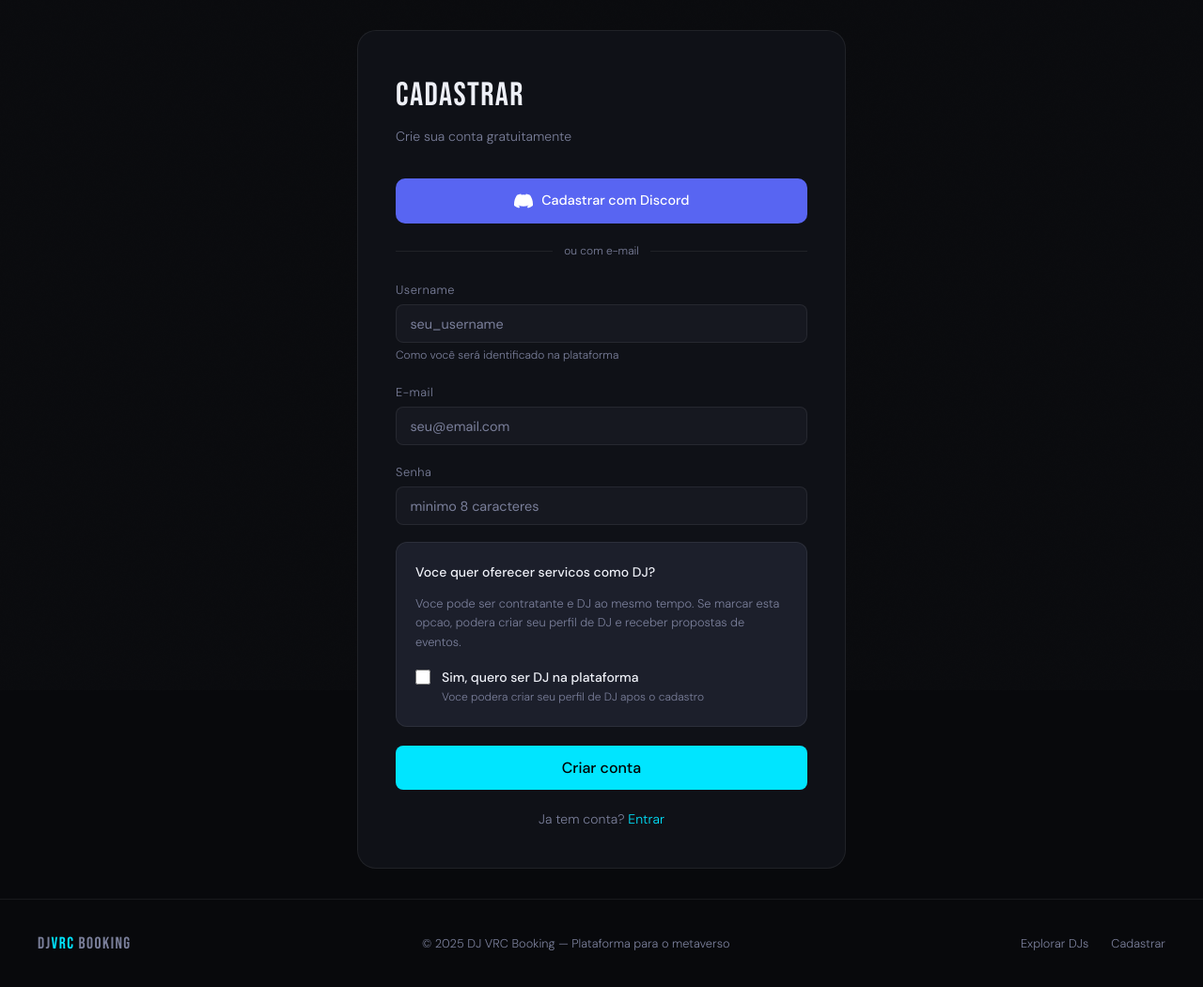
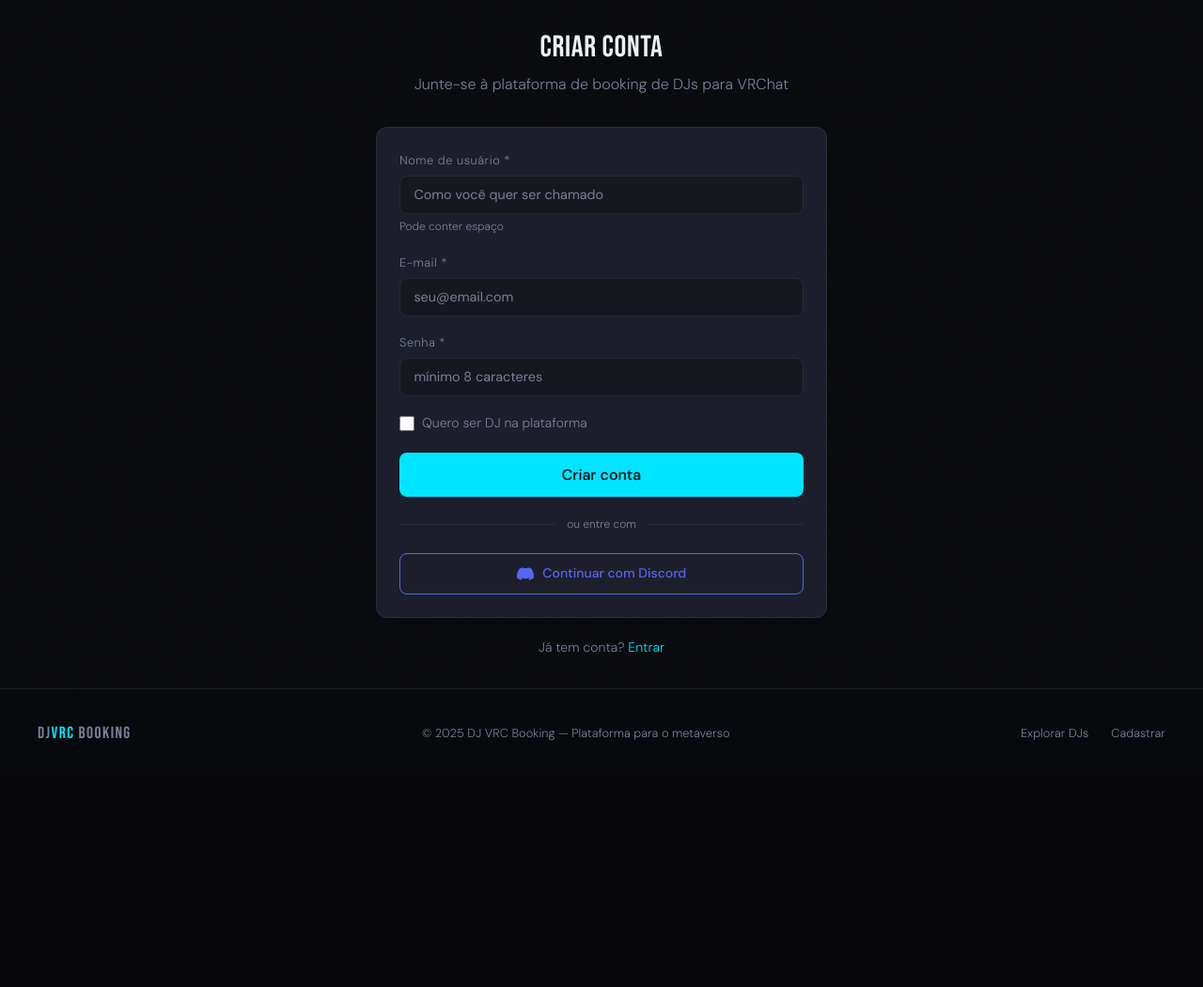
Before and after one commit to gianpelisser/DJVRC_Booking_Frontend, a Flask app: page /auth/register in a window 1280 px wide. Shown: the part 65-1116 px from the top of the page at 94% size. After the commit the page ends 853 px from the top, so only its background shows below. Run offline with Flask 3, Linux system fonts and the light colour scheme; data that the repository does not hold is empty.

Commit message:
ver: 0.0.0.8 cadastrar novo usuario (ok)

```diff
--- a/app/auth/routes.py
+++ b/app/auth/routes.py
@@ -9,7 +9,7 @@ auth_bp = Blueprint("auth", __name__)
 def login():
     if session.get("access_token"):
         return redirect(url_for("index"))
-    return render_template("auth/login.html")
+    return render_template("auth/login.html", register_config=_get_register_config())
 
 
 @auth_bp.post("/login")
@@ -26,7 +26,7 @@ def login_post():
 
     msg = data.get("message", "Erro ao fazer login.") if data else "Erro de conexão com a API."
     flash(msg, "danger")
-    return render_template("auth/login.html", email=email)
+    return render_template("auth/login.html", email=email, register_config=_get_register_config())
 
 
 @auth_bp.get("/register")
@@ -39,11 +39,13 @@ def register():
         "discord_username":     request.args.get("discord_username", ""),
         "discord_display_name": request.args.get("discord_display_name", ""),
         "discord_avatar":       request.args.get("discord_avatar", ""),
+        "google_id":            request.args.get("google_id", ""),
+        "google_name":          request.args.get("google_name", ""),
+        "google_avatar":        request.args.get("google_avatar", ""),
         "email":                request.args.get("email", ""),
         "username":             request.args.get("username", ""),
     }
-    via_discord = bool(prefill["discord_id"])
-    return render_template("auth/register.html", prefill=prefill, via_discord=via_discord)
+    return render_template("auth/register.html", prefill=prefill, register_config=_get_register_config())
 
 
 @auth_bp.post("/register")
@@ -59,6 +61,9 @@ def register_post():
     discord_username     = form.get("discord_username", "").strip()
     discord_display_name = form.get("discord_display_name", "").strip()
     discord_avatar       = form.get("discord_avatar", "").strip()
+    google_id     = form.get("google_id", "").strip()
+    google_name   = form.get("google_name", "").strip()
+    google_avatar = form.get("google_avatar", "").strip()
 
     payload = {
         "username":         username,
@@ -68,6 +73,9 @@ def register_post():
         "discord_username":     discord_username or None,
         "discord_display_name": discord_display_name or None,
         "discord_avatar":       discord_avatar or None,
+        "google_id":     google_id or None,
+        "google_name":   google_name or None,
+        "google_avatar": google_avatar or None,
     }
     if not discord_id:
         payload["password"] = password
@@ -75,16 +83,17 @@ def register_post():
     data, status = api_post("/auth/register", payload)
 
     if status == 201 and data and data.get("success"):
-        # Se veio pelo Discord, a API ja retorna tokens — loga direto
-        if discord_id and data["data"].get("access_token"):
+        # OAuth (Discord ou Google) — já vem verificado, loga direto
+        if data["data"].get("access_token"):
             _save_session(data["data"])
             flash("Conta criada! Bem-vindo ao DJ VRC Booking!", "success")
             return redirect(url_for("index"))
 
+        # Cadastro por email — precisa verificar
         flash("Cadastro realizado! Verifique seu e-mail para ativar a conta.", "success")
         return redirect(url_for("auth.login"))
 
-    msg = data.get("message", "Erro ao cadastrar.") if data else "Erro de conexão com a API."
+    msg = data.get("message", "Erro ao cadastrar.") if data else "Erro de conexao com a API."
     flash(msg, "danger")
     prefill = {
         "discord_id":       discord_id,
@@ -95,8 +104,7 @@ def register_post():
     }
     return render_template("auth/register.html",
         prefill=prefill,
-        via_discord=bool(discord_id),
-        is_dj=is_dj,
+        register_config=_get_register_config(),
     )
 
 
@@ -203,6 +211,52 @@ def discord_callback():
     return redirect(url_for("auth.login"))
 
 
+# --- Google OAuth ---
+
+@auth_bp.get("/google")
+def google_login():
+    data = api_get("/auth/google")
+    if not data or not data.get("success"):
+        flash("Login com Google não disponível.", "danger")
+        return redirect(url_for("auth.login"))
+    return redirect(data["data"]["redirect_url"])
+
+
+@auth_bp.get("/google/callback")
+def google_callback():
+    from urllib.parse import urlencode
+    code  = request.args.get("code", "")
+    error_param = request.args.get("error")
+    if error_param:
+        flash("Autorização cancelada.", "warning")
+        return redirect(url_for("auth.login"))
+
+    data = api_get(f"/auth/google/callback?code={code}")
+    if not data or not data.get("success"):
+        flash("Falha ao autenticar com Google.", "danger")
+        return redirect(url_for("auth.login"))
+
+    d      = data["data"]
+    action = d.get("action")
+
+    if action == "login":
+        session["access_token"]  = d["access_token"]
+        session["refresh_token"] = d["refresh_token"]
+        session["user"]          = d["user"]
+        flash(f"Bem-vindo, {d['user']['username']}!", "success")
+        return redirect(url_for("account.dashboard"))
+
+    # action == "register"
+    params = urlencode({
+        "google_id":     d.get("google_id", ""),
+        "google_name":   d.get("google_name", ""),
+        "google_avatar": d.get("google_avatar", ""),
+        "email":         d.get("email", ""),
+        "username":      d.get("suggested_username", ""),
+    })
+    return redirect(url_for("auth.register") + "?" + params)
+
+
 # --- Contato ---
 
 @auth_bp.get("/contact")
@@ -239,6 +293,17 @@ def contact_post():
                                     "subject": assunto, "message": msg})
 
 
+# --- Register Config Helper ---
+
+def _get_register_config():
+    """Busca na API quais métodos de cadastro estão ativos."""
+    data = api_get("/auth/register-config")
+    if data and data.get("success"):
+        return data.get("data", {})
+    # Fallback: todos ativos
+    return {"email_enabled": True, "discord_enabled": True, "google_enabled": False}
+
+
 # --- Helpers ---
 
 def _save_session(data: dict) -> None:
--- a/templates/auth/register.html
+++ b/templates/auth/register.html
@@ -1,101 +1,144 @@
 {% extends "base.html" %}
-{% block title %}Cadastrar — DJ VRC Booking{% endblock %}
+{% block title %}Cadastro — DJ VRC Booking{% endblock %}
 {% block content %}
-<div class="auth-wrap">
-  <div class="auth-card" style="max-width:520px;">
+<div style="min-height:80vh; display:flex; align-items:center; justify-content:center; padding:2rem;">
+  <div style="width:100%; max-width:480px;">
 
-    {% if via_discord %}
-    <!-- Header quando veio pelo Discord -->
-    <div style="display:flex; align-items:center; gap:1rem; margin-bottom:1.5rem;">
+    <div style="text-align:center; margin-bottom:2rem;">
+      {% if prefill.discord_id %}
+        <div style="width:64px; height:64px; border-radius:50%; margin:0 auto .75rem;
+                    overflow:hidden; background:linear-gradient(135deg,#5865F2,#7289da);">
           {% if prefill.discord_avatar %}
             <img src="https://cdn.discordapp.com/avatars/{{ prefill.discord_id }}/{{ prefill.discord_avatar }}.png"
-             style="width:56px; height:56px; border-radius:50%; border:2px solid var(--accent);"
+                 style="width:100%; height:100%; object-fit:cover;"
                  onerror="this.style.display='none'" />
           {% endif %}
-      <div>
-        <div class="auth-title" style="font-size:1.6rem; margin-bottom:0;">Olá, {{ prefill.discord_display_name or prefill.discord_username }}!</div>
-        <p style="font-size:.8rem; color:var(--muted); margin:.1rem 0 0;">@{{ prefill.discord_username }} · Discord conectado. Complete seu cadastro.</p>
         </div>
+        <div class="auth-title" style="font-size:1.6rem; margin-bottom:0;">
+          Olá, {{ prefill.discord_display_name or prefill.discord_username }}!
         </div>
+        <p style="font-size:.8rem; color:var(--muted); margin:.1rem 0 0;">
+          @{{ prefill.discord_username }} · Discord conectado. Complete seu cadastro.
+        </p>
+      {% elif prefill.google_id %}
+        <div style="width:64px; height:64px; border-radius:50%; margin:0 auto .75rem;
+                    overflow:hidden; background:linear-gradient(135deg,#4285F4,#34A853);">
+          {% if prefill.google_avatar %}
+            <img src="{{ prefill.google_avatar }}"
+                 style="width:100%; height:100%; object-fit:cover;"
+                 onerror="this.style.display='none'" />
+          {% endif %}
+        </div>
+        <div class="auth-title" style="font-size:1.6rem; margin-bottom:0;">
+          Olá, {{ prefill.google_name }}!
+        </div>
+        <p style="font-size:.8rem; color:var(--muted); margin:.1rem 0 0;">
+          Google conectado. Complete seu cadastro.
+        </p>
       {% else %}
-    <div class="auth-title">CADASTRAR</div>
-    <p class="auth-sub">Crie sua conta gratuitamente</p>
+        <h1 style="font-size:2rem; margin-bottom:.35rem;">CRIAR CONTA</h1>
+        <p style="color:var(--muted);">Junte-se à plataforma de booking de DJs para VRChat</p>
+      {% endif %}
+    </div>
 
-    <a href="{{ url_for('auth.discord_login') }}" class="discord-btn">
-      <svg width="20" height="20" viewBox="0 0 24 24" fill="white"><path d="M20.317 4.37a19.791 19.791 0 0 0-4.885-1.515.074.074 0 0 0-.079.037c-.21.375-.444.864-.608 1.25a18.27 18.27 0 0 0-5.487 0 12.64 12.64 0 0 0-.617-1.25.077.077 0 0 0-.079-.037A19.736 19.736 0 0 0 3.677 4.37a.07.07 0 0 0-.032.027C.533 9.046-.32 13.58.099 18.057.1 18.08.11 18.1.132 18.115a19.9 19.9 0 0 0 5.993 3.03.078.078 0 0 0 .084-.028c.462-.63.874-1.295 1.226-1.994a.076.076 0 0 0-.041-.106 13.107 13.107 0 0 1-1.872-.892.077.077 0 0 1-.008-.128 10.2 10.2 0 0 0 .372-.292.074.074 0 0 1 .077-.01c3.928 1.793 8.18 1.793 12.062 0a.074.074 0 0 1 .078.01c.12.098.246.198.373.292a.077.077 0 0 1-.006.127 12.299 12.299 0 0 1-1.873.892.077.077 0 0 0-.041.107c.36.698.772 1.362 1.225 1.993a.076.076 0 0 0 .084.028 19.839 19.839 0 0 0 6.002-3.03.077.077 0 0 0 .032-.054c.5-5.177-.838-9.674-3.549-13.66a.061.061 0 0 0-.031-.03z"/></svg>
-      Cadastrar com Discord
-    </a>
-    <div class="divider">ou com e-mail</div>
-    {% endif %}
-
+    <div class="card">
       <form method="post">
-
-      <!-- Hidden fields do Discord (presentes apenas quando via_discord=True) -->
-      {% if via_discord %}
-        <input type="hidden" name="discord_id"           value="{{ prefill.discord_id }}" />
-        <input type="hidden" name="discord_username"     value="{{ prefill.discord_username }}" />
-        <input type="hidden" name="discord_display_name" value="{{ prefill.discord_display_name }}" />
-        <input type="hidden" name="discord_avatar"       value="{{ prefill.discord_avatar }}" />
-      {% endif %}
+        {# Hidden fields OAuth #}
+        <input type="hidden" name="discord_id"           value="{{ prefill.discord_id or '' }}" />
+        <input type="hidden" name="discord_username"     value="{{ prefill.discord_username or '' }}" />
+        <input type="hidden" name="discord_display_name" value="{{ prefill.discord_display_name or '' }}" />
+        <input type="hidden" name="discord_avatar"       value="{{ prefill.discord_avatar or '' }}" />
+        <input type="hidden" name="google_id"     value="{{ prefill.google_id or '' }}" />
+        <input type="hidden" name="google_name"   value="{{ prefill.google_name or '' }}" />
+        <input type="hidden" name="google_avatar" value="{{ prefill.google_avatar or '' }}" />
 
         <div class="form-group">
-        <label class="form-label">Username</label>
-        <input class="form-input" type="text" name="username"
-               value="{{ prefill.username if prefill else '' }}"
-               placeholder="seu_username" required />
-        <div class="form-hint">Como você será identificado na plataforma</div>
+          <label class="form-label">Nome de usuário *</label>
+          <input class="form-input" type="text" name="username" required
+                 value="{{ prefill.username or '' }}"
+                 placeholder="Como você quer ser chamado" />
+          <div class="form-hint">Pode conter espaço</div>
         </div>
 
         <div class="form-group">
-        <label class="form-label">E-mail</label>
-        <input class="form-input" type="email" name="email"
-               value="{{ prefill.email if prefill else '' }}"
-               placeholder="seu@email.com" required
-               {% if via_discord and prefill.email %}style="opacity:.7;"{% endif %} />
-        {% if via_discord and prefill.email %}
-          <div class="form-hint">Preenchido automaticamente pelo Discord</div>
+          <label class="form-label">E-mail *</label>
+          {% if (prefill.discord_id or prefill.google_id) and prefill.email %}
+            {# Email fornecido pelo OAuth — não pode alterar #}
+            <input class="form-input" type="email" name="email" required
+                   value="{{ prefill.email }}" readonly
+                   style="opacity:.55; cursor:not-allowed;" />
+            <div class="form-hint">E-mail fornecido pelo {{ 'Discord' if prefill.discord_id else 'Google' }} — não pode ser alterado.</div>
+          {% else %}
+            {# Cadastro por email normal ou OAuth sem email #}
+            <input class="form-input" type="email" name="email" required
+                   value="{{ prefill.email or '' }}"
+                   placeholder="seu@email.com" />
+            {% if prefill.discord_id or prefill.google_id %}
+              <div class="form-hint" style="color:var(--warning);">
+                ⚠ Seu {{ 'Discord' if prefill.discord_id else 'Google' }} não forneceu um e-mail. Por favor, informe um.
+              </div>
+            {% endif %}
           {% endif %}
         </div>
 
-      {% if not via_discord %}
+        {% if not prefill.discord_id and not prefill.google_id %}
         <div class="form-group">
-        <label class="form-label">Senha</label>
-        <input class="form-input" type="password" name="password"
-               placeholder="minimo 8 caracteres" required minlength="8" />
+          <label class="form-label">Senha *</label>
+          <input class="form-input" type="password" name="password" required
+                 minlength="8" placeholder="mínimo 8 caracteres" />
         </div>
         {% endif %}
 
-      <!-- Pergunta sobre DJ -->
-      <div class="card" style="margin-bottom:1.25rem; padding:1.25rem;">
-        <div style="font-size:.875rem; font-weight:500; color:var(--text); margin-bottom:.75rem;">
-          Voce quer oferecer servicos como DJ?
-        </div>
-        <p style="font-size:.8rem; color:var(--muted); margin-bottom:1rem; line-height:1.6;">
-          Voce pode ser contratante e DJ ao mesmo tempo. Se marcar esta opcao, podera
-          criar seu perfil de DJ e receber propostas de eventos.
-        </p>
-        <label class="form-check" style="align-items:flex-start; gap:.75rem;">
-          <input type="checkbox" name="is_dj" style="margin-top:.2rem;"
-                 {% if is_dj %}checked{% endif %} />
-          <div>
-            <div style="color:var(--text); font-weight:500;">Sim, quero ser DJ na plataforma</div>
-            <div style="font-size:.75rem; color:var(--muted);">
-              Voce podera criar seu perfil de DJ apos o cadastro
-            </div>
-          </div>
+        <label class="form-check" style="margin-bottom:1.25rem;">
+          <input type="checkbox" name="is_dj" />
+          <span>Quero ser DJ na plataforma</span>
         </label>
-      </div>
 
         <button type="submit" class="btn btn-primary btn-block btn-lg">
-        {% if via_discord %}Criar minha conta{% else %}Criar conta{% endif %}
+          Criar conta
         </button>
       </form>
 
-    {% if not via_discord %}
-    <div class="auth-footer">
-      Ja tem conta? <a href="{{ url_for('auth.login') }}">Entrar</a>
+      {% if register_config.email_enabled or register_config.discord_enabled or register_config.google_enabled %}
+        {% if not prefill.discord_id and not prefill.google_id %}
+          <div style="display:flex; align-items:center; gap:.75rem; margin:1.25rem 0;">
+            <hr style="flex:1; border:none; border-top:1px solid var(--border);" />
+            <span style="font-size:.75rem; color:var(--muted);">ou entre com</span>
+            <hr style="flex:1; border:none; border-top:1px solid var(--border);" />
+          </div>
+          <div style="display:flex; gap:.75rem; flex-direction:column;">
+            {% if register_config.discord_enabled %}
+              <a href="{{ url_for('auth.discord_login') }}"
+                 class="btn btn-outline btn-block"
+                 style="border-color:#5865F2; color:#5865F2; gap:.6rem;">
+                <svg width="18" height="18" viewBox="0 0 24 24" fill="#5865F2">
+                  <path d="M20.317 4.37a19.791 19.791 0 0 0-4.885-1.515.074.074 0 0 0-.079.037c-.21.375-.444.864-.608 1.25a18.27 18.27 0 0 0-5.487 0 12.64 12.64 0 0 0-.617-1.25.077.077 0 0 0-.079-.037A19.736 19.736 0 0 0 3.677 4.37a.07.07 0 0 0-.032.027C.533 9.046-.32 13.58.099 18.057a.082.082 0 0 0 .031.057 19.9 19.9 0 0 0 5.993 3.03.078.078 0 0 0 .084-.028c.462-.63.874-1.295 1.226-1.994a.076.076 0 0 0-.041-.106 13.107 13.107 0 0 1-1.872-.892.077.077 0 0 1-.008-.128 10.2 10.2 0 0 0 .372-.292.074.074 0 0 1 .077-.01c3.928 1.793 8.18 1.793 12.062 0a.074.074 0 0 1 .078.01c.12.098.246.198.373.292a.077.077 0 0 1-.006.127 12.299 12.299 0 0 1-1.873.892.077.077 0 0 0-.041.107c.36.698.772 1.362 1.225 1.993a.076.076 0 0 0 .084.028 19.839 19.839 0 0 0 6.002-3.03.077.077 0 0 0 .032-.054c.5-5.177-.838-9.674-3.549-13.66a.061.061 0 0 0-.031-.03z"/>
+                </svg>
+                Continuar com Discord
+              </a>
+            {% endif %}
+            {% if register_config.google_enabled %}
+              <a href="{{ url_for('auth.google_login') }}"
+                 class="btn btn-outline btn-block"
+                 style="border-color:#4285F4; color:#4285F4; gap:.6rem;">
+                <svg width="18" height="18" viewBox="0 0 24 24">
+                  <path fill="#4285F4" d="M22.56 12.25c0-.78-.07-1.53-.2-2.25H12v4.26h5.92c-.26 1.37-1.04 2.53-2.21 3.31v2.77h3.57c2.08-1.92 3.28-4.74 3.28-8.09z"/>
+                  <path fill="#34A853" d="M12 23c2.97 0 5.46-.98 7.28-2.66l-3.57-2.77c-.98.66-2.23 1.06-3.71 1.06-2.86 0-5.29-1.93-6.16-4.53H2.18v2.84C3.99 20.53 7.7 23 12 23z"/>
+                  <path fill="#FBBC05" d="M5.84 14.09c-.22-.66-.35-1.36-.35-2.09s.13-1.43.35-2.09V7.07H2.18C1.43 8.55 1 10.22 1 12s.43 3.45 1.18 4.93l2.85-2.22.81-.62z"/>
+                  <path fill="#EA4335" d="M12 5.38c1.62 0 3.06.56 4.21 1.64l3.15-3.15C17.45 2.09 14.97 1 12 1 7.7 1 3.99 3.47 2.18 7.07l3.66 2.84c.87-2.6 3.3-4.53 6.16-4.53z"/>
+                </svg>
+                Continuar com Google
+              </a>
+            {% endif %}
           </div>
         {% endif %}
+      {% endif %}
+    </div>
+
+    <div style="text-align:center; margin-top:1.25rem; font-size:.875rem; color:var(--muted);">
+      Já tem conta?
+      <a href="{{ url_for('auth.login') }}" style="color:var(--accent);">Entrar</a>
+    </div>
   </div>
 </div>
 {% endblock %}
--- a/templates/index.html
+++ b/templates/index.html
@@ -22,7 +22,7 @@
     <div class="hero-stats">
       <div>
         <div class="hero-stat-num">{{ stats.total_djs or 0 }}</div>
-        <div class="hero-stat-label">DJs aprovados</div>
+        <div class="hero-stat-label">DJs cadastrados</div>
       </div>
       <div>
         <div class="hero-stat-num">{{ stats.total_events or 0 }}</div>
```
Also changed, not shown: templates/auth/contact.html (added, +90 -0 lines), templates/auth/login.html (+64 -19 lines). Lines whose indentation alone changed are shown as unchanged.
